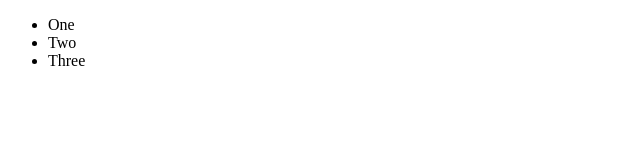
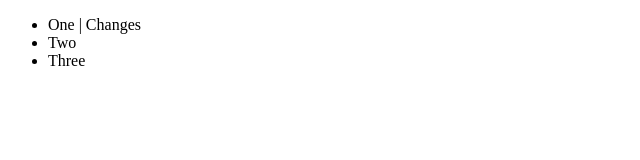
Before and after one commit to lyndonabing/newGitTest, a plain HTML site: page index.html in a window 1280 px wide. Shown: the full height of the page, 0-640 px from the left. Drawn offline with Linux system fonts and the light colour scheme.

Commit message:
made changes

```diff
--- a/index.html
+++ b/index.html
@@ -5,7 +5,7 @@
 </head>
 <body>
 	<ul>
-		<li>One</li>
+		<li>One | Changes</li>
 		<li>Two</li>
 		<li>Three</li>
 	</ul>
```
